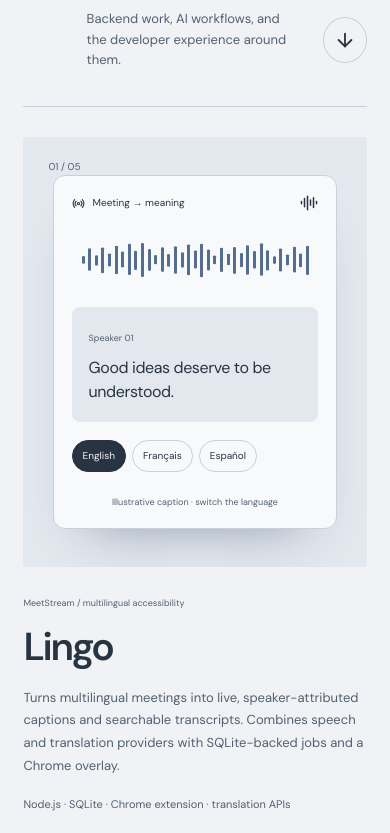
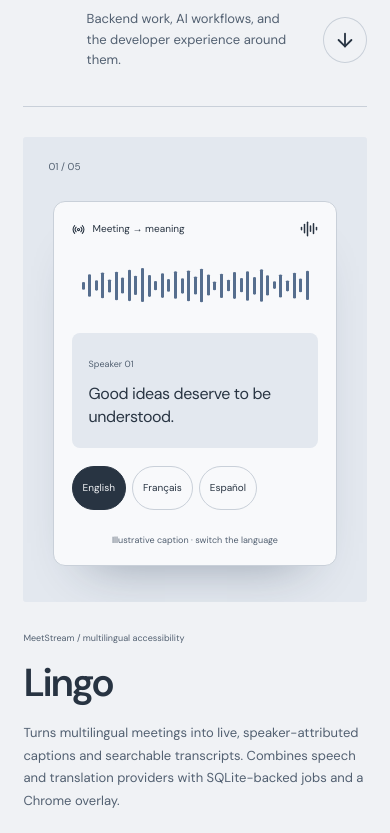
Before and after one commit to Arjun220905/portfolio, a Next.js app: page / in a window 390 px wide. Shown: the part 1460-2293 px from the top of the page. Built offline with nearby package versions, Linux system fonts and the light colour scheme.

Commit message:
Fix mobile project spacing and touch target behavior

```diff
--- a/app/alternate/studio.module.css
+++ b/app/alternate/studio.module.css
@@ -47,7 +47,7 @@
 .menuTop,.menuBottom { display:flex; justify-content:space-between; align-items:center; font-size:13px; }
 .menu nav { margin:auto 0; }
 .menu nav a { display:flex; align-items:center; gap:25px; font-size:clamp(48px,8vw,110px); letter-spacing:-.065em; line-height:1.3; border-bottom:1px solid var(--line); transition:padding-left .4s,color .4s; }
-.menu nav a:hover { padding-left:24px; color:var(--blue); }
+@media(hover:hover) and (pointer:fine) { .menu nav a:hover { padding-left:24px; color:var(--blue); } }
 .menu nav a span { font-size:12px; letter-spacing:0; margin-right:20px; }
 .menu nav a svg { margin-left:auto; width:.6em; height:.6em; }
 .menuBottom a { display:flex; align-items:center; gap:12px; }
@@ -260,7 +260,7 @@
 .writingList { padding-top:30px; }
 .writingList > a { display:flex; align-items:center; gap:24px; border-top:1px solid var(--line); padding:28px 0; position:relative; transition:transform .4s; }
 .writingList > a:last-child { border-bottom:1px solid var(--line); }
-.writingList > a:hover { transform:translateX(10px); }
+@media(hover:hover) and (pointer:fine) { .writingList > a:hover { transform:translateX(10px); } }
 .articleNumber { font-size:10px; color:var(--muted); }
 .writingList small { font-size:9px; color:var(--muted); }
 .writingList h3 { font-size:21px; line-height:1.3; letter-spacing:-.035em; font-weight:500; margin-top:7px; }
@@ -334,7 +334,7 @@
   .workJump { flex:0 0 44px; margin-top:0; }
   .project,.project:nth-child(odd) { display:flex; flex-direction:column; padding:30px 0; gap:24px; }
   .projectCopy,.project:nth-child(odd) .projectCopy { order:2; padding:5px 0 20px; }
-  .projectVisual,.project:nth-child(odd) .projectVisual { order:1; min-height:430px; }
+  .projectVisual,.project:nth-child(odd) .projectVisual { order:1; min-height:430px; padding-block:64px 36px; }
   .projectCategory { margin-bottom:16px; font-size:9px; }
   .projectCopy h3 { font-size:39px; }
   .projectCopy > p { margin:18px 0; font-size:13px; }
@@ -343,6 +343,8 @@
   .studyMotion { width:83%; }
   .captionStudy { padding:18px; }
   .captionBubble p { font-size:16px; }
+  .languageButtons button,.formatChoices button { min-height:44px; }
+  .formatChoices button { justify-content:center; }
   .frameworks { gap:4px; }
   .frameworks button { font-size:8px; }
   .adapterStudy > svg { height:100px; }
@@ -392,7 +394,7 @@
 }
 
 @media(max-width:900px) { .desktopNav { display:none; } }
-@media(max-width:700px) { .menu nav a { font-size:clamp(26px,6.2vw,44px); gap:14px; } .menu nav a span { margin-right:8px; } }
+@media(max-width:700px) { .menu nav a { font-size:clamp(26px,6.2vw,44px); gap:14px; min-height:48px; padding-block:5px; } .menu nav a span { margin-right:8px; } }
 
 /* Keep ambient lighting static: only content transforms animate. */
 :global([data-theme='dark']) .hero { background:radial-gradient(ellipse 45% 65% at 58% 48%,#14374c 0%,#10232f 42%,transparent 78%); }
```
